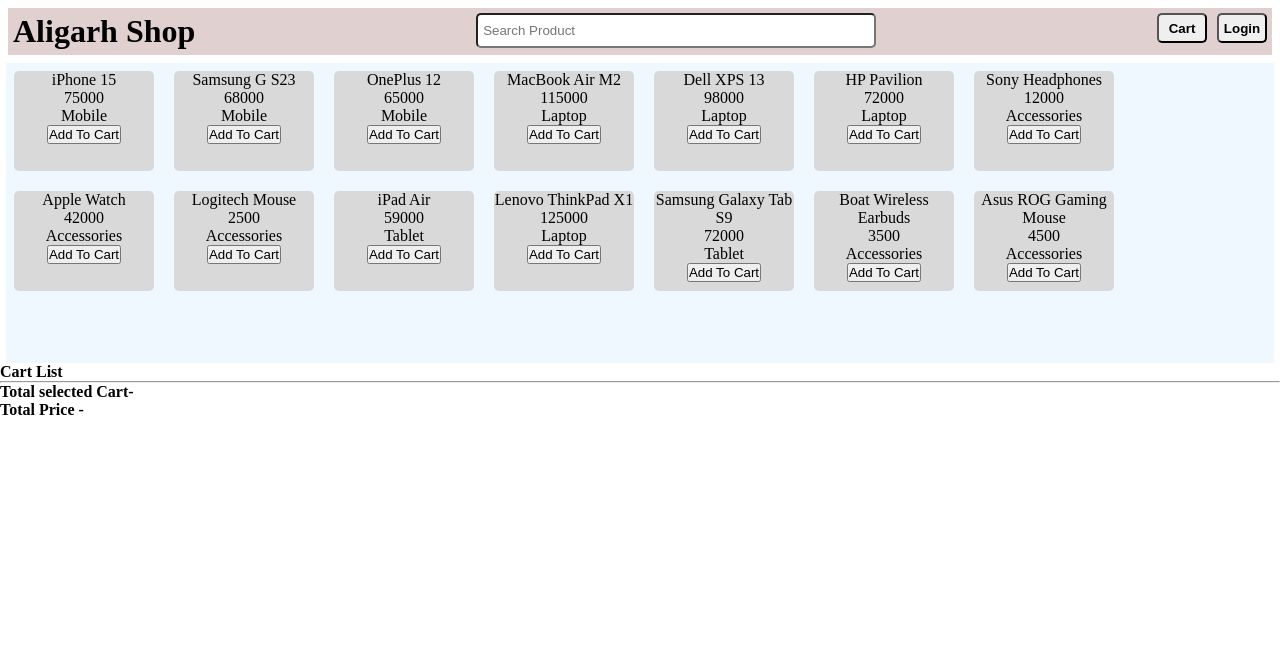
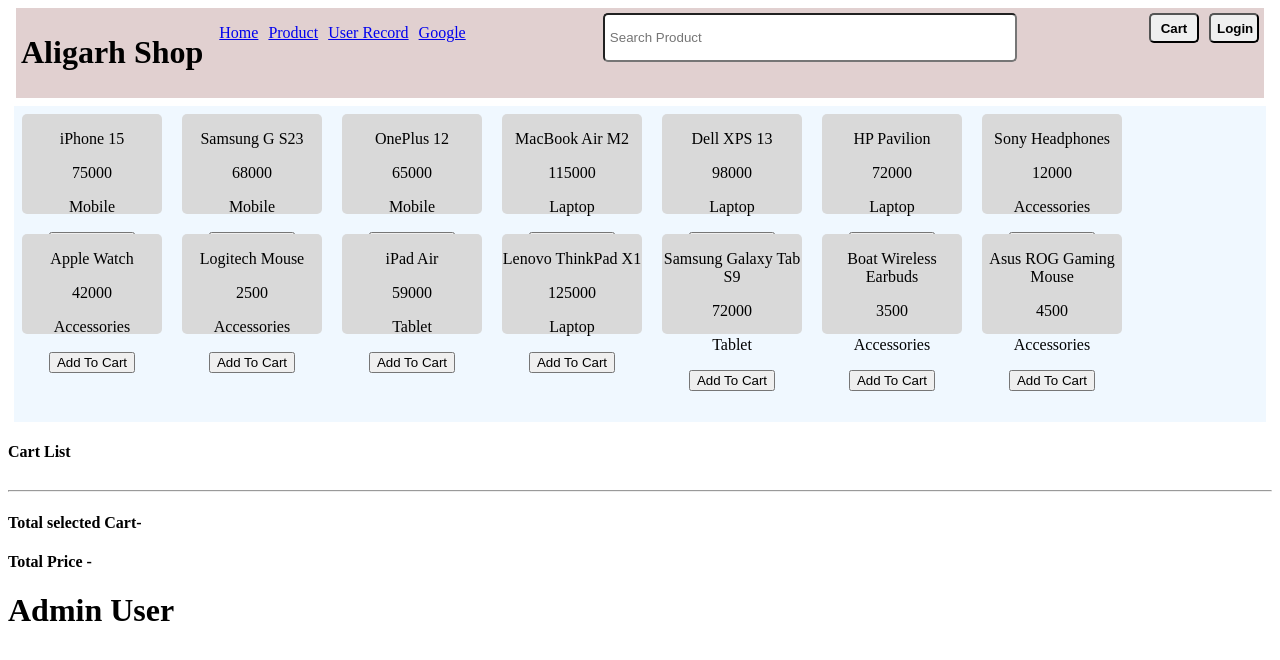
Before and after one commit to faizuddin53/vue-js-demo, a Vue app: page /admin in a window 1280 px wide. Shown: the top 660 px of the page. Built offline with nearby package versions, Linux system fonts and the light colour scheme.

Commit message:
router added

```diff
--- a/package.json
+++ b/package.json
@@ -9,7 +9,8 @@
     "preview": "vite preview"
   },
   "dependencies": {
-    "vue": "^3.5.24"
+    "vue": "^3.5.24",
+    "vue-router": "^4.6.4"
   },
   "devDependencies": {
     "@vitejs/plugin-vue": "^6.0.1",
--- a/src/App.vue
+++ b/src/App.vue
@@ -10,7 +10,7 @@
   <Header />
   <!-- ProductList -->
    <ProductLandingPage/>
-
+   <RouterView />
 </template>
 
 <style scoped>
--- a/src/components/Header.vue
+++ b/src/components/Header.vue
@@ -1,7 +1,13 @@
 <template>
   <div class="headerContainer">
-    <div>
+    <div style="display: flex;">
       <h1>Aligarh Shop</h1>
+      <nav>
+        <a href="/">Home</a>
+        <a href="/product">Product</a>
+        <a href="/userList">User Record</a>
+        <a href="https://www.google.com/">Google</a>
+      </nav>
     </div>
     <div>
       <input class="searchBar" placeholder="Search Product" />
@@ -39,4 +45,12 @@
 .headerContainer .headerButton button:hover {
   background-color: rgb(148, 99, 99);
 }
+
+.headerContainer nav{
+  margin-left: 11px;
+  margin-top: 11px;
+}
+.headerContainer nav a{
+   padding: 0px 5px 0px 5px
+}
 </style>
--- /dev/null
+++ b/src/components/UserList/adminUser.vue
@@ -0,0 +1,7 @@
+<script setup>
+
+</script>
+
+<template>
+      <h1>Admin User</h1>
+</template>
--- /dev/null
+++ b/src/components/UserList/userList.vue
@@ -0,0 +1,6 @@
+<script setup>
+
+</script>
+<template>
+      <h1>UserList</h1>
+</template>
```
Also changed, not shown: src/main.js (+16 -2 lines), 1 other file (tests, documents, lock files or other folders).
